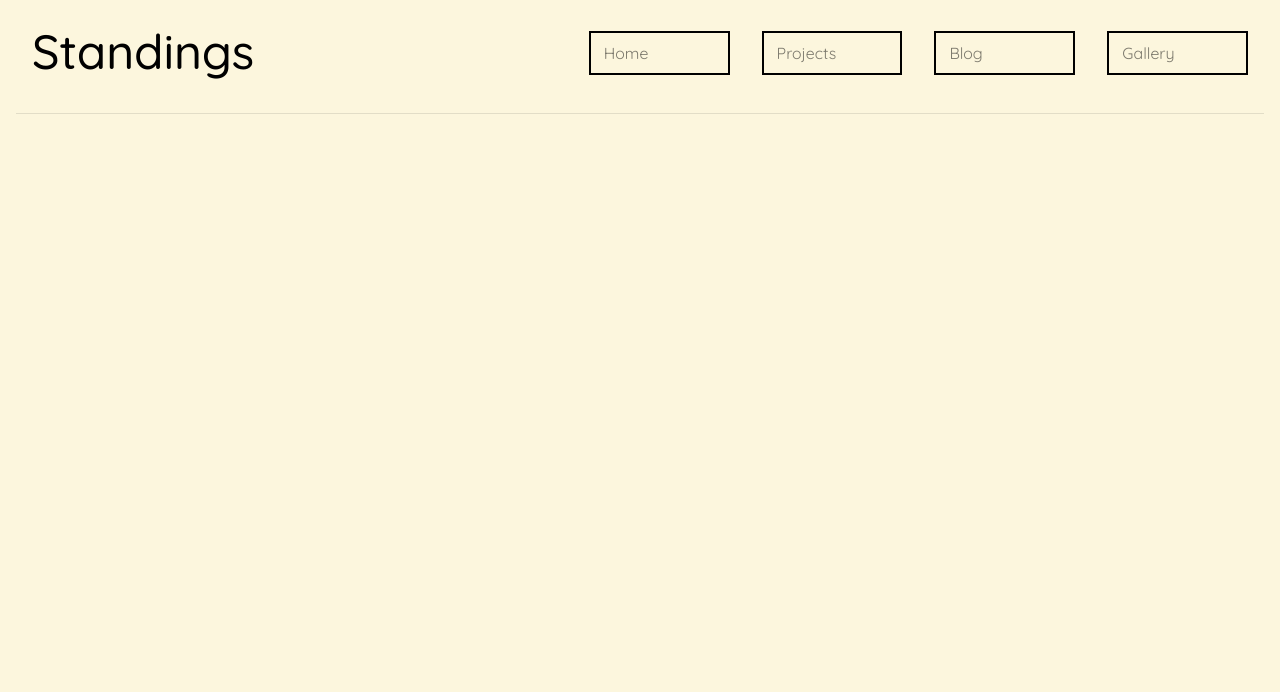
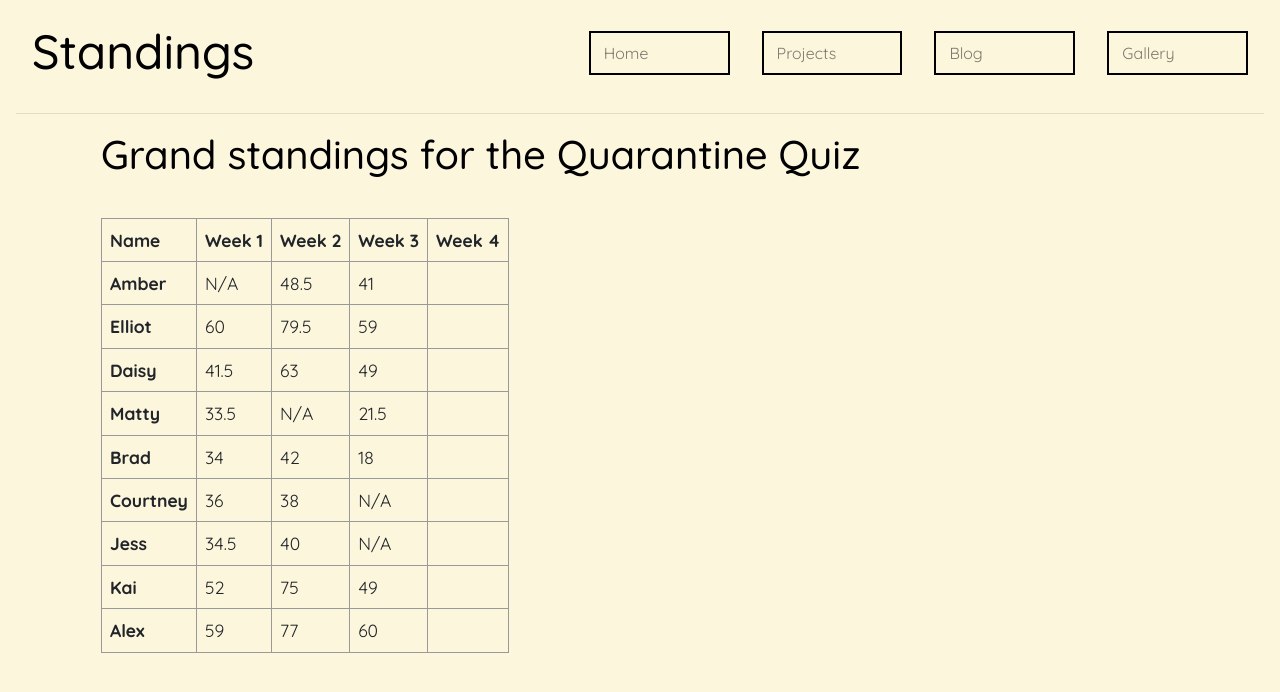
Before and after one commit to AlexSmith11/website-blog, a React (Create React App) app: page /standings in a window 1280 px wide. Shown: the top 692 px of the page. Built offline with nearby package versions, Linux system fonts and the light colour scheme.

Commit message:
quiz table started

```diff
--- a/src/App.js
+++ b/src/App.js
@@ -8,6 +8,7 @@ import GitRepo from './pages/git';
 import Blog from './pages/blog';
 import About from './pages/about';
 import Photos from './pages/photos';
+import Standings from './pages/standings';
 
 /**
  * Import router
@@ -47,6 +48,9 @@ function App() {
           <Route path='/about'>
             <About />
           </Route>
+          <Route path='/standings'>
+            <Standings />
+          </Route>
         </Switch>
       </Router>
     </div>
--- /dev/null
+++ b/src/pages/standings.jsx
@@ -0,0 +1,106 @@
+import React, { Component } from 'react';
+import { useRouteMatch } from 'react-router-dom';
+import '../styles/styles.css';
+import '../styles/cv.css';
+
+/**
+ * Blog page
+ */
+const About = () => {
+  let match = useRouteMatch;
+
+  return (
+    <div className='container'>
+      <div className='title'>
+        <h1>Grand standings for the Quarantine Quiz</h1>
+      </div>
+      <div className='text'>
+        <div style={styles}>
+          <table className='table-hover'>
+            <thead>
+              <tr>
+                <th scope='col'>Name</th>
+                <th scope='col'>Week 1</th>
+                <th scope='col'>Week 2</th>
+                <th scope='col'>Week 3</th>
+                <th scope='col'>Week 4</th>
+              </tr>
+            </thead>
+            <tbody>
+              <tr>
+                <th>Amber</th>
+                <td>N/A</td>
+                <td>48.5</td>
+                <td>41</td>
+                <td></td>
+              </tr>
+              <tr>
+                <th>Elliot</th>
+                <td>60</td>
+                <td>79.5</td>
+                <td>59</td>
+                <td></td>
+              </tr>
+              <tr>
+                <th>Daisy</th>
+                <td>41.5</td>
+                <td>63</td>
+                <td>49</td>
+                <td></td>
+              </tr>
+              <tr>
+                <th>Matty</th>
+                <td>33.5</td>
+                <td>N/A</td>
+                <td>21.5</td>
+                <td></td>
+              </tr>
+              <tr>
+                <th>Brad</th>
+                <td>34</td>
+                <td>42</td>
+                <td>18</td>
+                <td></td>
+              </tr>
+              <tr>
+                <th>Courtney</th>
+                <td>36</td>
+                <td>38</td>
+                <td>N/A</td>
+                <td></td>
+              </tr>
+              <tr>
+                <th>Jess</th>
+                <td>34.5</td>
+                <td>40</td>
+                <td>N/A</td>
+                <td></td>
+              </tr>
+              <tr>
+                <th>Kai</th>
+                <td>52</td>
+                <td>75</td>
+                <td>49</td>
+                <td></td>
+              </tr>
+              <tr>
+                <th>Alex</th>
+                <td>59</td>
+                <td>77</td>
+                <td>60</td>
+                <td></td>
+              </tr>
+            </tbody>
+          </table>
+        </div>
+      </div>
+    </div>
+  );
+};
+
+const styles = {
+  color: 'inherit',
+  overflow: 'auto'
+};
+
+export default About;
```
